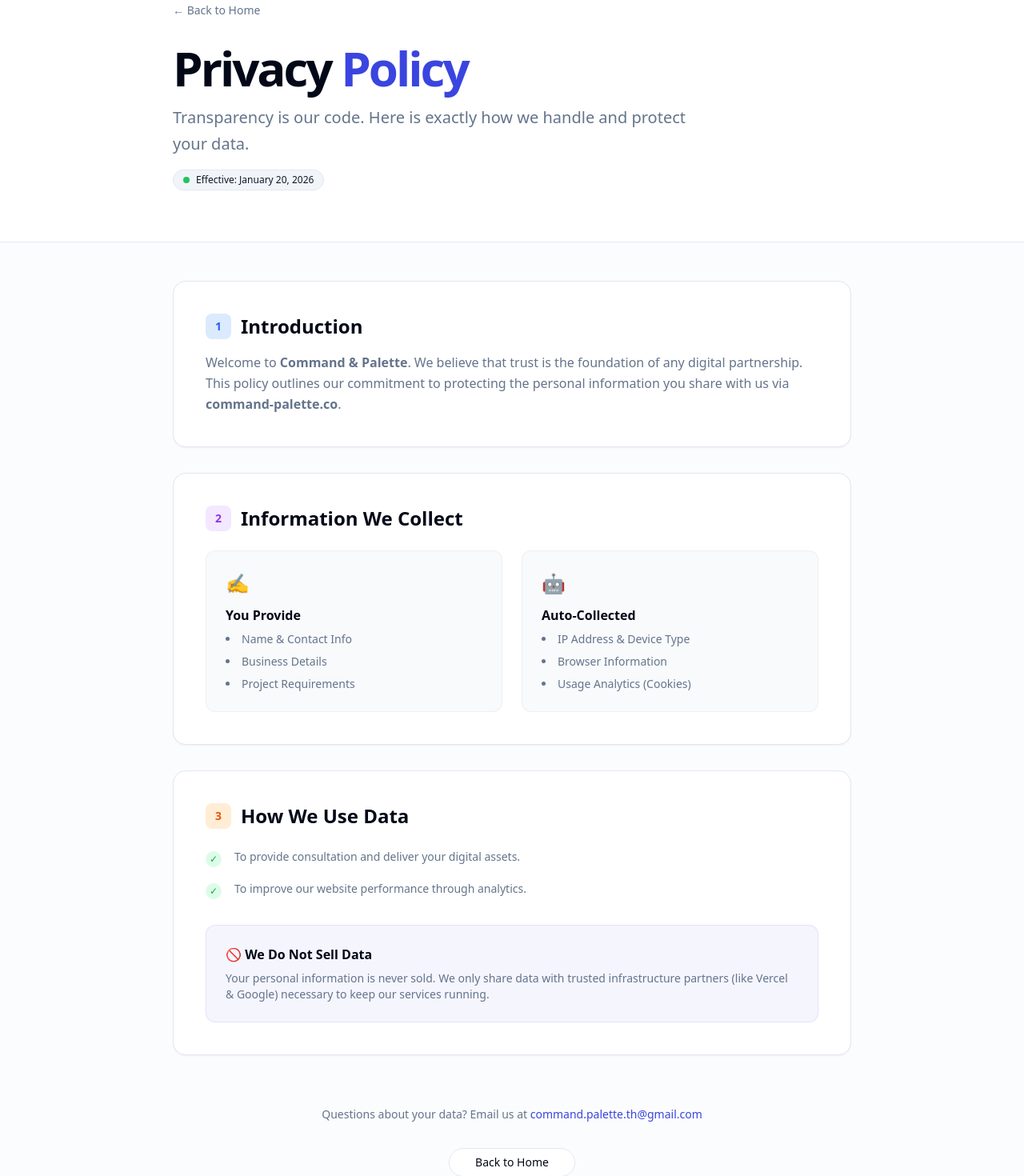
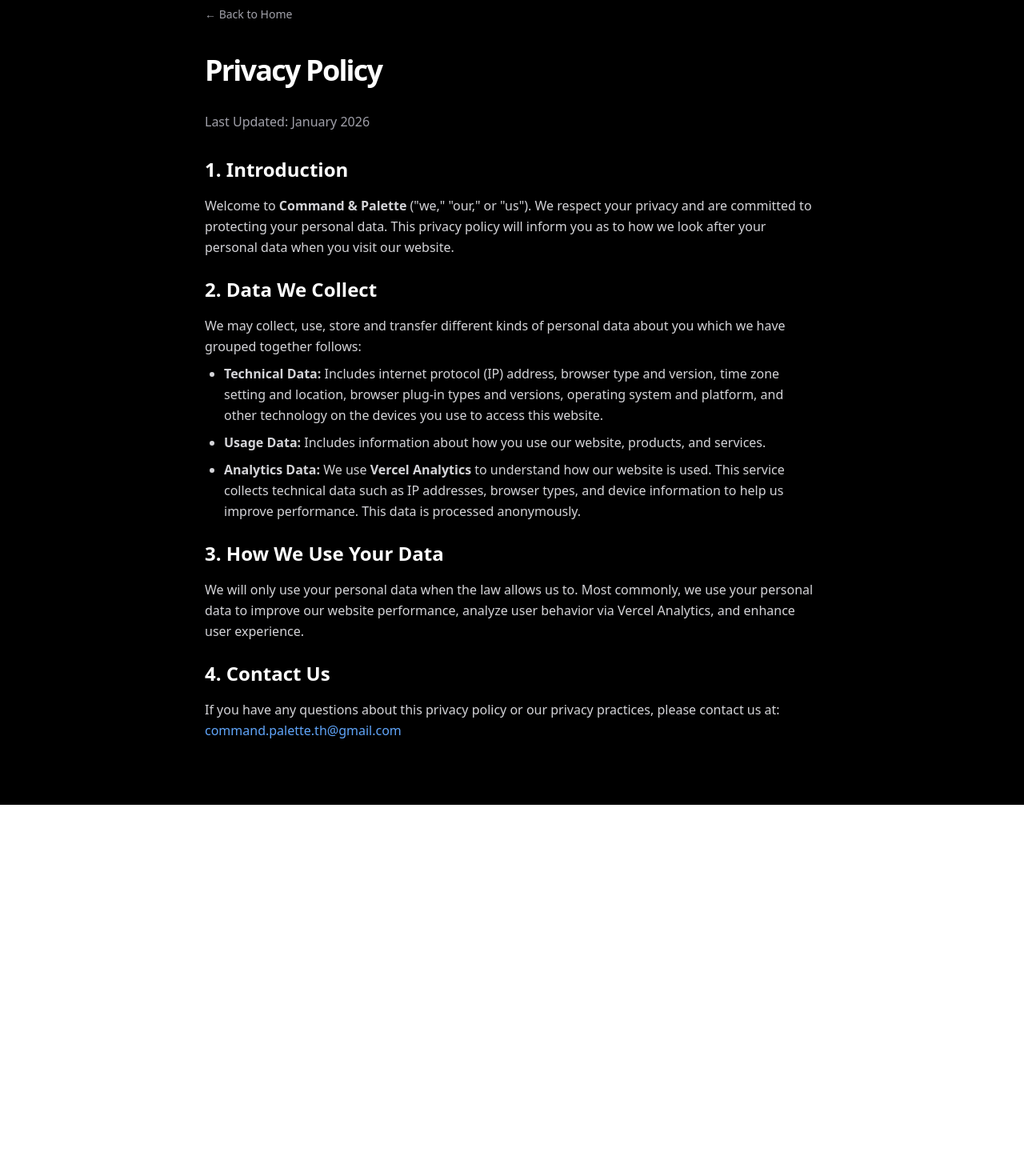
Before and after one commit to commandpaletteth/command-palette-web, a Next.js app: page /privacy in a window 1280 px wide. Shown: the part 80-1550 px from the top of the page at 80% size. After the commit the page ends 1086 px from the top, so only its background shows below. Built offline with nearby package versions, Linux system fonts and the light colour scheme.

Commit message:
Update Privacy Policy with Analytics disclosure

```diff
--- a/app/privacy/page.tsx
+++ b/app/privacy/page.tsx
@@ -1,115 +1,58 @@
+import type { Metadata } from "next";
 import Link from "next/link";
 import { Button } from "@/components/ui/button";
 
+export const metadata: Metadata = {
+  title: "Privacy Policy | Command & Palette",
+  description: "How we collect, use, and protect your data.",
+};
+
 export default function PrivacyPage() {
   return (
-    <div className="min-h-screen bg-slate-50/50 dark:bg-slate-950/50">
+    <div className="min-h-screen bg-black text-white p-8 md:p-20 font-sans">
+      <div className="max-w-3xl mx-auto space-y-8">
+        <Link href="/">
+          <Button variant="ghost" className="pl-0 text-zinc-400 hover:text-white">
+            ← Back to Home
+          </Button>
+        </Link>
 
-      {/* 1. Hero Header */}
-      <div className="bg-background border-b pt-20 pb-16">
-        <div className="container mx-auto px-6 max-w-4xl">
-          <Link href="/" className="inline-flex items-center text-sm text-muted-foreground hover:text-primary mb-8 transition-colors">
-             ← Back to Home
-          </Link>
-          <div className="space-y-4">
-            <h1 className="text-4xl md:text-6xl font-bold tracking-tighter text-foreground">
-              Privacy <span className="text-primary">Policy</span>
-            </h1>
-            <p className="text-xl text-muted-foreground max-w-2xl leading-relaxed">
-              Transparency is our code. Here is exactly how we handle and protect your data.
+        <h1 className="text-4xl font-bold tracking-tighter">Privacy Policy</h1>
+        <p className="text-zinc-400">Last Updated: January 2026</p>
+
+        <div className="space-y-6 text-zinc-300 leading-relaxed">
+          <section>
+            <h2 className="text-2xl font-semibold text-white mb-4">1. Introduction</h2>
+            <p>
+              Welcome to <strong>Command & Palette</strong> ("we," "our," or "us"). We respect your privacy and are committed to protecting your personal data. This privacy policy will inform you as to how we look after your personal data when you visit our website.
             </p>
-            <div className="inline-flex items-center gap-2 px-3 py-1 rounded-full bg-secondary text-xs font-medium text-secondary-foreground border mt-4">
-              <span className="relative flex h-2 w-2">
-                <span className="animate-ping absolute inline-flex h-full w-full rounded-full bg-green-400 opacity-75"></span>
-                <span className="relative inline-flex rounded-full h-2 w-2 bg-green-500"></span>
-              </span>
-              Effective: January 20, 2026
-            </div>
-          </div>
-        </div>
-      </div>
+          </section>
 
-      {/* 2. Content Section */}
-      <div className="container mx-auto px-6 py-12 max-w-4xl">
-        <div className="space-y-8">
+          <section>
+            <h2 className="text-2xl font-semibold text-white mb-4">2. Data We Collect</h2>
+            <p>
+              We may collect, use, store and transfer different kinds of personal data about you which we have grouped together follows:
+            </p>
+            <ul className="list-disc pl-6 mt-2 space-y-2">
+              <li><strong>Technical Data:</strong> Includes internet protocol (IP) address, browser type and version, time zone setting and location, browser plug-in types and versions, operating system and platform, and other technology on the devices you use to access this website.</li>
+              <li><strong>Usage Data:</strong> Includes information about how you use our website, products, and services.</li>
+              <li><strong>Analytics Data:</strong> We use <strong>Vercel Analytics</strong> to understand how our website is used. This service collects technical data such as IP addresses, browser types, and device information to help us improve performance. This data is processed anonymously.</li>
+            </ul>
+          </section>
 
-          {/* Section 1: Introduction */}
-          <div className="bg-card border rounded-2xl p-8 md:p-10 shadow-sm hover:shadow-md transition-shadow">
-            <h2 className="text-2xl font-bold mb-4 flex items-center gap-3">
-              <span className="flex items-center justify-center w-8 h-8 rounded-lg bg-blue-100 text-blue-600 dark:bg-blue-900/30 dark:text-blue-400 text-sm">1</span>
-              Introduction
-            </h2>
-            <p className="text-muted-foreground leading-relaxed">
-              Welcome to <strong>Command & Palette</strong>. We believe that trust is the foundation of any digital partnership. This policy outlines our commitment to protecting the personal information you share with us via <strong>command-palette.co</strong>.
+          <section>
+            <h2 className="text-2xl font-semibold text-white mb-4">3. How We Use Your Data</h2>
+            <p>
+              We will only use your personal data when the law allows us to. Most commonly, we use your personal data to improve our website performance, analyze user behavior via Vercel Analytics, and enhance user experience.
             </p>
-          </div>
+          </section>
 
-          {/* Section 2: Data Collection */}
-          <div className="bg-card border rounded-2xl p-8 md:p-10 shadow-sm hover:shadow-md transition-shadow">
-            <h2 className="text-2xl font-bold mb-6 flex items-center gap-3">
-              <span className="flex items-center justify-center w-8 h-8 rounded-lg bg-purple-100 text-purple-600 dark:bg-purple-900/30 dark:text-purple-400 text-sm">2</span>
-              Information We Collect
-            </h2>
-            <div className="grid md:grid-cols-2 gap-6">
-              <div className="p-6 rounded-xl bg-secondary/50 border border-border/50">
-                <div className="text-2xl mb-3">✍️</div>
-                <h3 className="font-semibold text-foreground mb-2">You Provide</h3>
-                <ul className="text-sm text-muted-foreground space-y-2 list-disc list-inside">
-                  <li>Name & Contact Info</li>
-                  <li>Business Details</li>
-                  <li>Project Requirements</li>
-                </ul>
-              </div>
-              <div className="p-6 rounded-xl bg-secondary/50 border border-border/50">
-                <div className="text-2xl mb-3">🤖</div>
-                <h3 className="font-semibold text-foreground mb-2">Auto-Collected</h3>
-                <ul className="text-sm text-muted-foreground space-y-2 list-disc list-inside">
-                  <li>IP Address & Device Type</li>
-                  <li>Browser Information</li>
-                  <li>Usage Analytics (Cookies)</li>
-                </ul>
-              </div>
-            </div>
-          </div>
-
-          {/* Section 3: Usage & Sharing */}
-          <div className="bg-card border rounded-2xl p-8 md:p-10 shadow-sm hover:shadow-md transition-shadow">
-             <h2 className="text-2xl font-bold mb-6 flex items-center gap-3">
-              <span className="flex items-center justify-center w-8 h-8 rounded-lg bg-orange-100 text-orange-600 dark:bg-orange-900/30 dark:text-orange-400 text-sm">3</span>
-              How We Use Data
-            </h2>
-
-            <div className="space-y-4">
-                <div className="flex gap-4 items-start">
-                    <div className="mt-1 h-5 w-5 rounded-full bg-green-100 text-green-600 flex items-center justify-center shrink-0 text-xs">✓</div>
-                    <p className="text-muted-foreground text-sm leading-relaxed">To provide consultation and deliver your digital assets.</p>
-                </div>
-                <div className="flex gap-4 items-start">
-                    <div className="mt-1 h-5 w-5 rounded-full bg-green-100 text-green-600 flex items-center justify-center shrink-0 text-xs">✓</div>
-                    <p className="text-muted-foreground text-sm leading-relaxed">To improve our website performance through analytics.</p>
-                </div>
-            </div>
-
-            <div className="mt-8 p-6 bg-primary/5 rounded-xl border border-primary/10">
-                <h3 className="font-bold text-foreground mb-2 flex items-center gap-2">
-                    🚫 We Do Not Sell Data
-                </h3>
-                <p className="text-sm text-muted-foreground">
-                    Your personal information is never sold. We only share data with trusted infrastructure partners (like Vercel & Google) necessary to keep our services running.
-                </p>
-            </div>
-          </div>
-
-          {/* Footer Note (แก้ไขอีเมลแล้ว) */}
-          <div className="text-center pt-8 pb-12">
-            <p className="text-sm text-muted-foreground mb-8">
-              Questions about your data? Email us at <a href="mailto:command.palette.th@gmail.com" className="text-primary hover:underline">command.palette.th@gmail.com</a>
+          <section>
+            <h2 className="text-2xl font-semibold text-white mb-4">4. Contact Us</h2>
+            <p>
+              If you have any questions about this privacy policy or our privacy practices, please contact us at: <a href="mailto:command.palette.th@gmail.com" className="text-blue-400 hover:underline">command.palette.th@gmail.com</a>
             </p>
-            <Link href="/">
-              <Button variant="outline" className="rounded-full px-8">Back to Home</Button>
-            </Link>
-          </div>
-
+          </section>
         </div>
       </div>
     </div>
```
